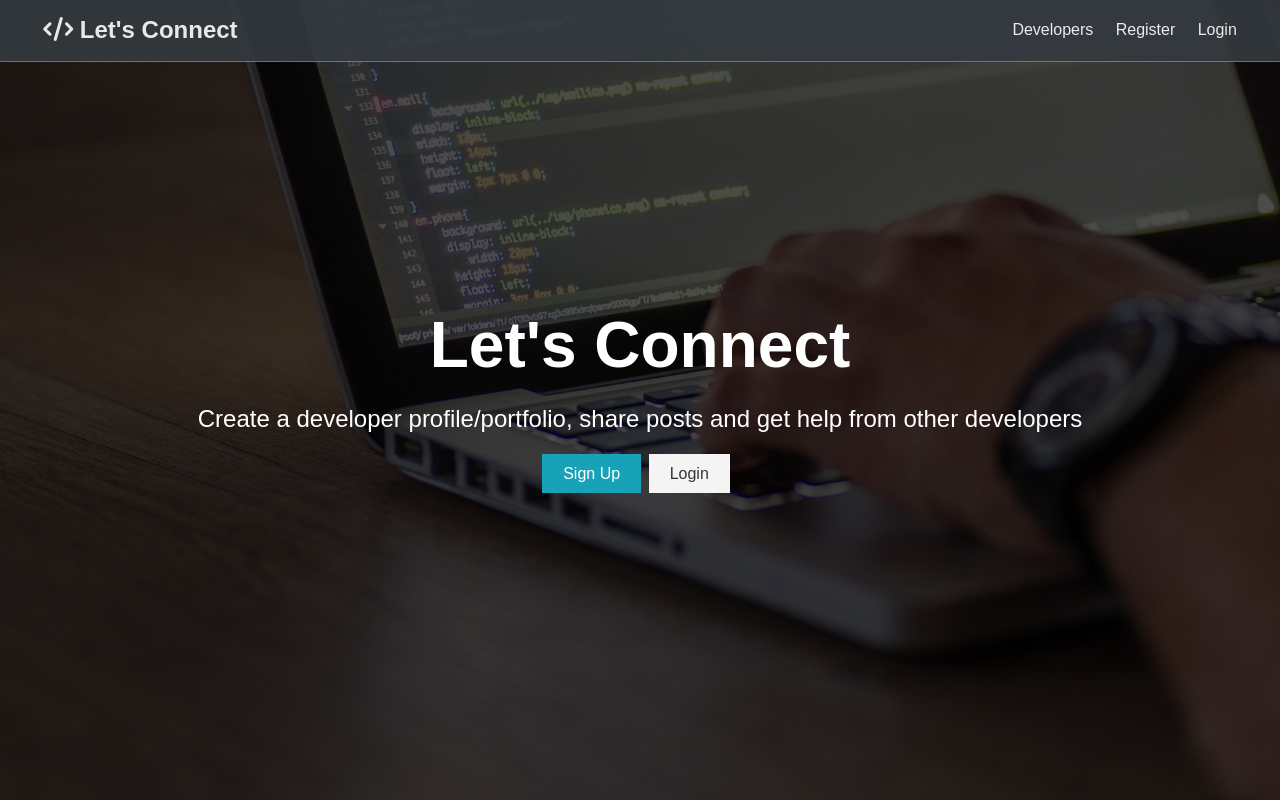
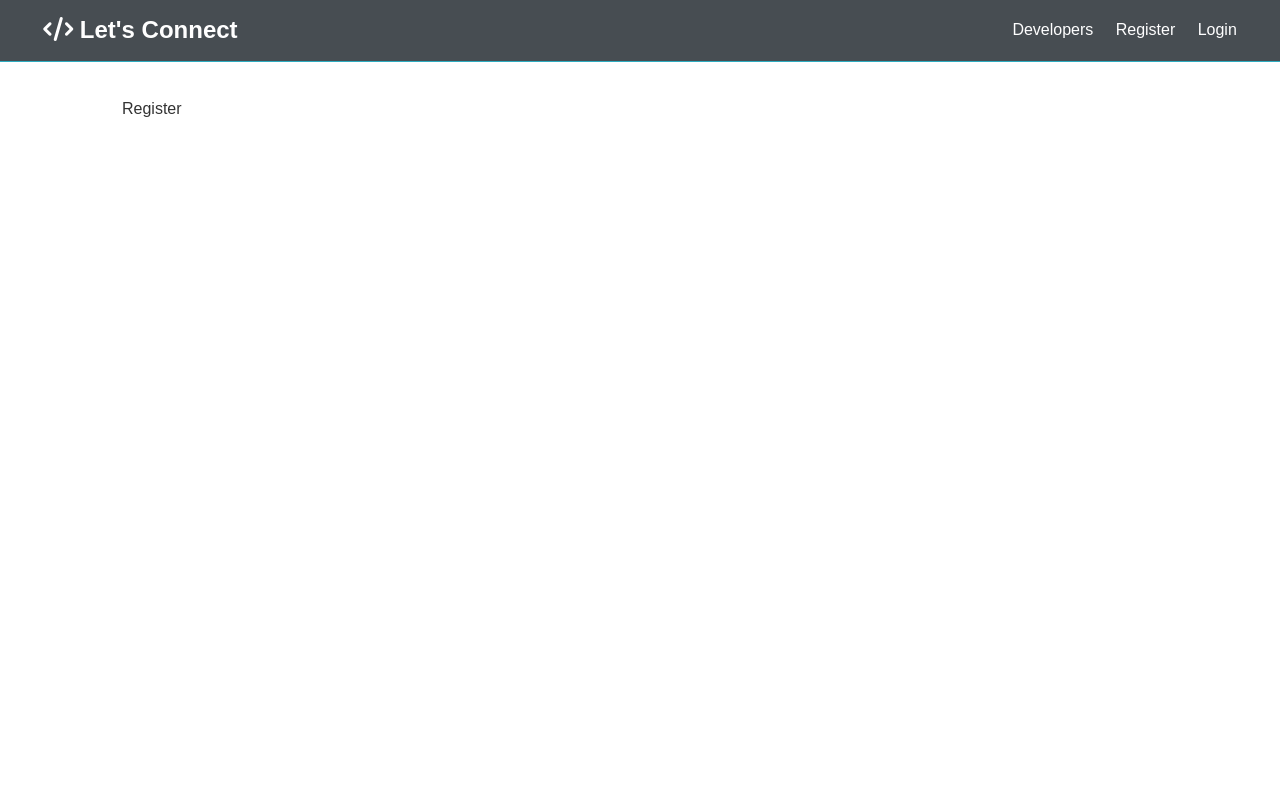
Before and after one commit to seansangpark/LetsConnect, a React (Create React App) app in the folder client/: page /register in a window 1280 px wide. Built offline with nearby package versions, Linux system fonts and the light colour scheme.

Commit message:
Utilized react-router-dom for router setup to register and login components

```diff
--- a/client/src/App.js
+++ b/client/src/App.js
@@ -1,14 +1,25 @@
 import React from 'react';
+import { BrowserRouter as Router, Route, Routes } from 'react-router-dom';
 import Navbar from './components/layout/Navbar';
 import Landing from './components/layout/Landing';
+import Register from './components/auth/Register';
+import Login from './components/auth/Login';
 
 import './App.css';
 
 const App = () => (
-  <>
+  <Router>
     <Navbar />
-    <Landing />
-  </>
+    <Routes>
+      <Route exact path='/' element={<Landing />} />
+    </Routes>
+    <section className='container'>
+      <Routes>
+        <Route exact path='/register' element={<Register />} />
+        <Route exact path='/login' element={<Login />} />
+      </Routes>
+    </section>
+  </Router>
 );
 
 export default App;
--- /dev/null
+++ b/client/src/components/auth/Login.js
@@ -0,0 +1,7 @@
+import React from 'react';
+
+const Login = () => {
+  return <div>Login</div>;
+};
+
+export default Login;
--- /dev/null
+++ b/client/src/components/auth/Register.js
@@ -0,0 +1,7 @@
+import React from 'react';
+
+const Register = () => {
+  return <div>Register</div>;
+};
+
+export default Register;
--- a/client/src/components/layout/Landing.js
+++ b/client/src/components/layout/Landing.js
@@ -1,4 +1,5 @@
 import React from 'react';
+import { Link } from 'react-router-dom';
 
 const Landing = () => {
   return (
@@ -11,12 +12,12 @@
             other developers
           </p>
           <div className='buttons'>
-            <a href='register.html' className='btn btn-primary'>
+            <Link to='/register' className='btn btn-primary'>
               Sign Up
-            </a>
-            <a href='login.html' className='btn btn-light'>
+            </Link>
+            <Link to='/login' className='btn btn-light'>
               Login
-            </a>
+            </Link>
           </div>
         </div>
       </div>
--- a/client/src/components/layout/Navbar.js
+++ b/client/src/components/layout/Navbar.js
@@ -1,22 +1,23 @@
 import React from 'react';
+import { Link } from 'react-router-dom';
 
 const Navbar = () => {
   return (
     <nav className='navbar bg-dark'>
       <h1>
-        <a href='index.html'>
+        <Link to='/'>
           <i className='fas fa-code'></i> Let's Connect
-        </a>
+        </Link>
       </h1>
       <ul>
         <li>
-          <a href='profiles.html'>Developers</a>
+          <Link to='/profiles'>Developers</Link>
         </li>
         <li>
-          <a href='register.html'>Register</a>
+          <Link to='/register'>Register</Link>
         </li>
         <li>
-          <a href='login.html'>Login</a>
+          <Link to='/login'>Login</Link>
         </li>
       </ul>
     </nav>
```
